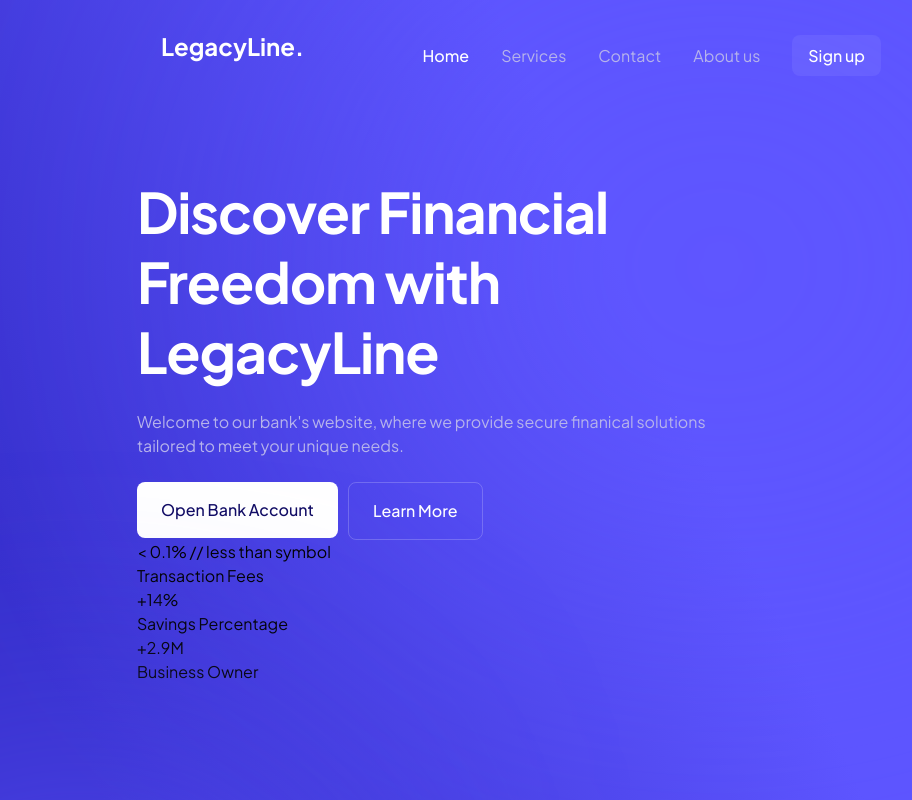
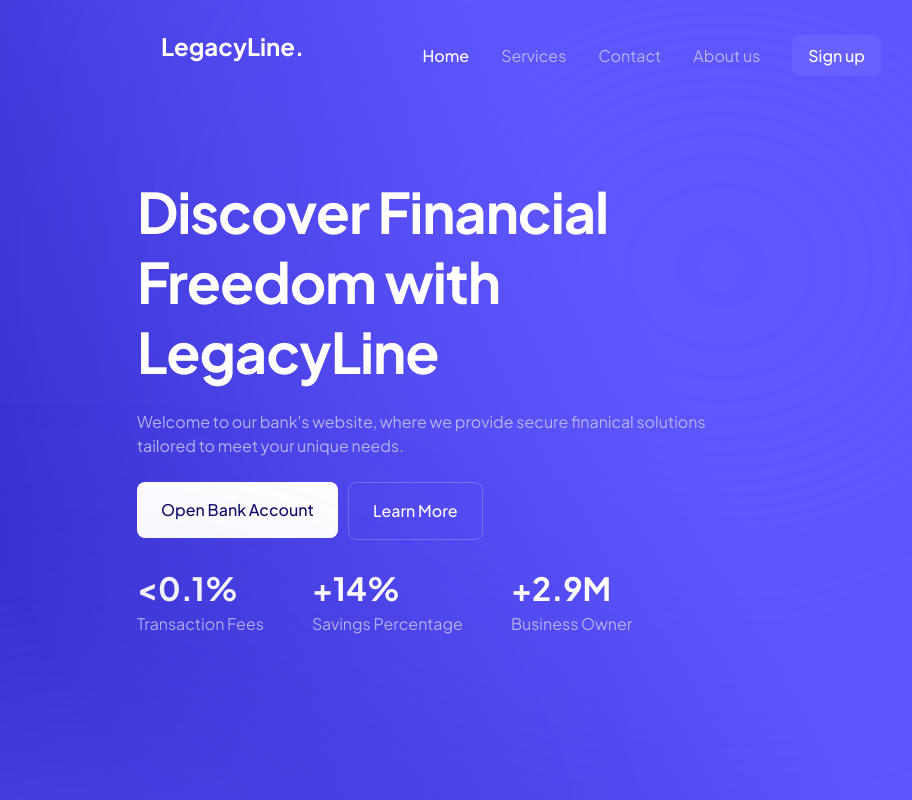
Before and after one commit to jesswils/banking-app, a Next.js app: page / in a window 1280 px wide. Shown: the top 800 px of the page, without its empty margins (119-1031 px from the left). Built offline with nearby package versions, Linux system fonts and the light colour scheme.

Commit message:
Add banking info

```diff
--- a/src/app/components/Main.tsx
+++ b/src/app/components/Main.tsx
@@ -26,18 +26,19 @@ const Main = () => {
     </li>
     </ul>
     {/* information */}
-<ul>
-    <li>
-        &#60; 0.1%  // less than symbol
-        <p>Transaction Fees</p>
+<ul className="flex pt-[1.5rem] pr-[2rem] align-center gap-[3rem]">
+    <li className="text-white text-[2rem] font-semibold">
+    {/* less than symbol */}
+        &#60;0.1%
+        <p className="text-transparent-purple text-base font-normal">Transaction Fees</p>
     </li>
-    <li>
+    <li className="text-white text-[2rem] font-semibold">
        +14%
-        <p>Savings Percentage</p>
+        <p className="text-transparent-purple text-base font-normal">Savings Percentage</p>
     </li>
-    <li>
+    <li className="text-white text-[2rem] font-semibold">
         +2.9M
-        <p>Business Owner</p>
+        <p className="text-transparent-purple text-base font-normal">Business Owner</p>
     </li>
 </ul>
     </>
```
